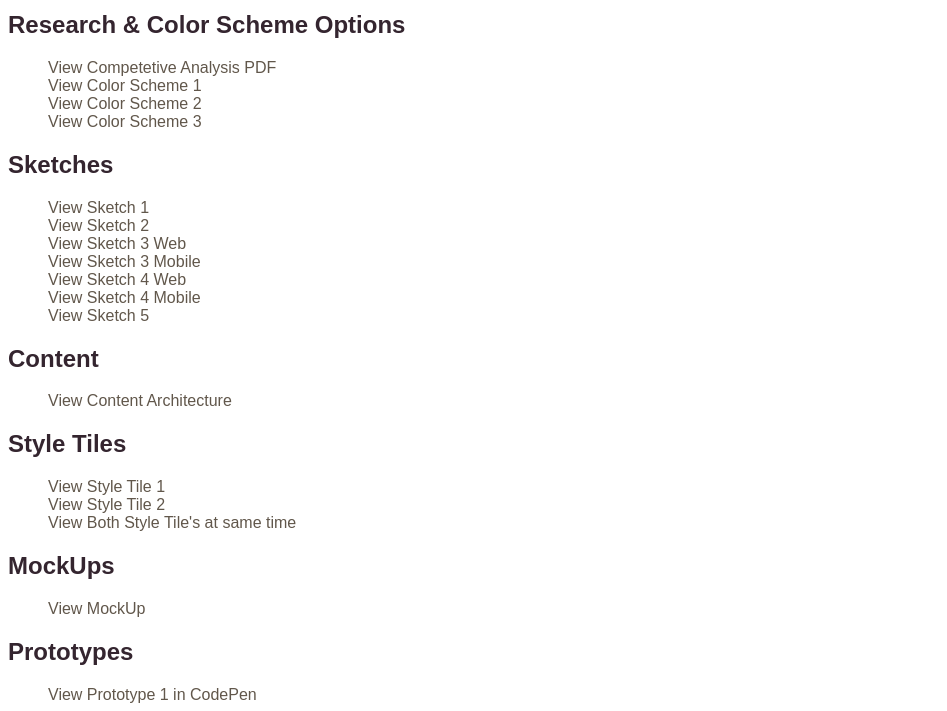
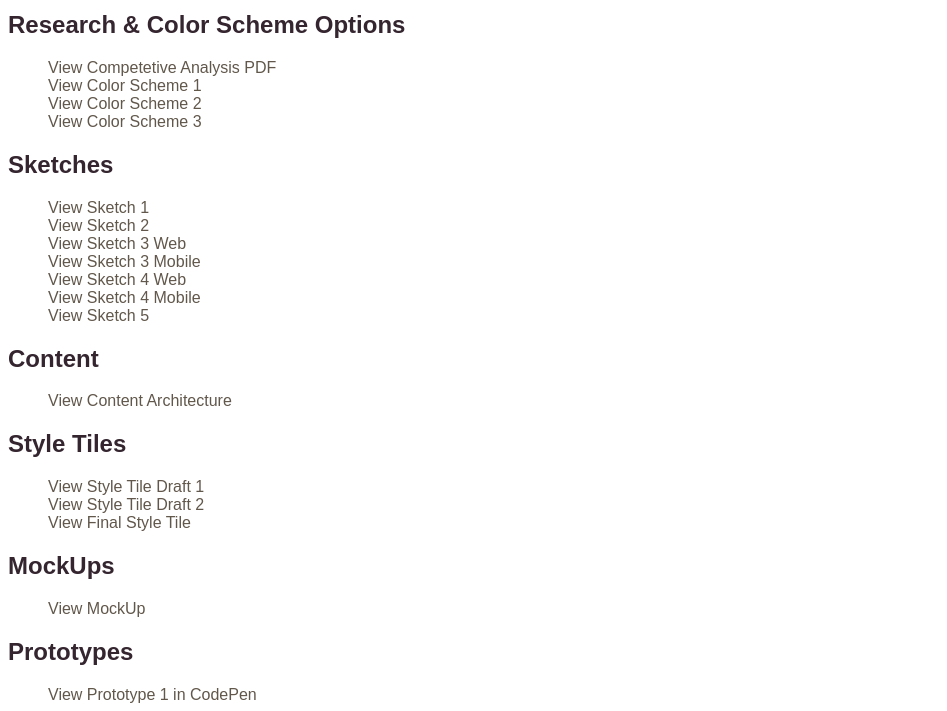
Before and after one commit to rreed28/fakeBedBreakfast_RachelReed, a plain HTML site: page index.html in a window 1280 px wide. Shown: the part 89-800 px from the top of the page, without its empty margins (0-947 px from the left). Drawn offline with Linux system fonts and the light colour scheme.

Commit message:
Adding Draft 1 Style Tiles
Here is the draft 1 style tiles

```diff
--- a/index.html
+++ b/index.html
@@ -34,9 +34,9 @@
     </ul>
     <h2>Style Tiles</h2>
     <ul class="style_tiles">
-      <li><a href="#">View Style Tile 1</a></li>
-       <li><a href="#">View Style Tile 2</a></li>
-        <li><a href="#">View Both Style Tile's at same time</a></li>
+      <li><a href="style_tiles/styleTiles1.pdf" target="_blank">View Style Tile Draft 1</a></li>
+       <li><a href="#">View Style Tile Draft 2</a></li>
+        <li><a href="#">View Final Style Tile</a></li>
     </ul>
     <h2>MockUps</h2>
     <ul class="mockups">
```
Also changed, not shown: 1 other file.
